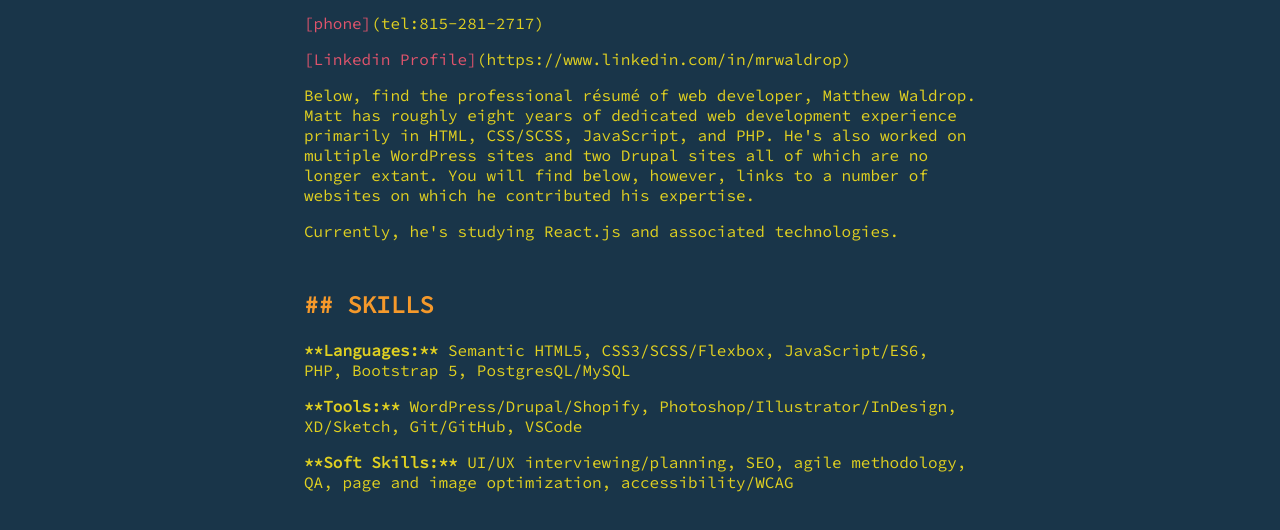
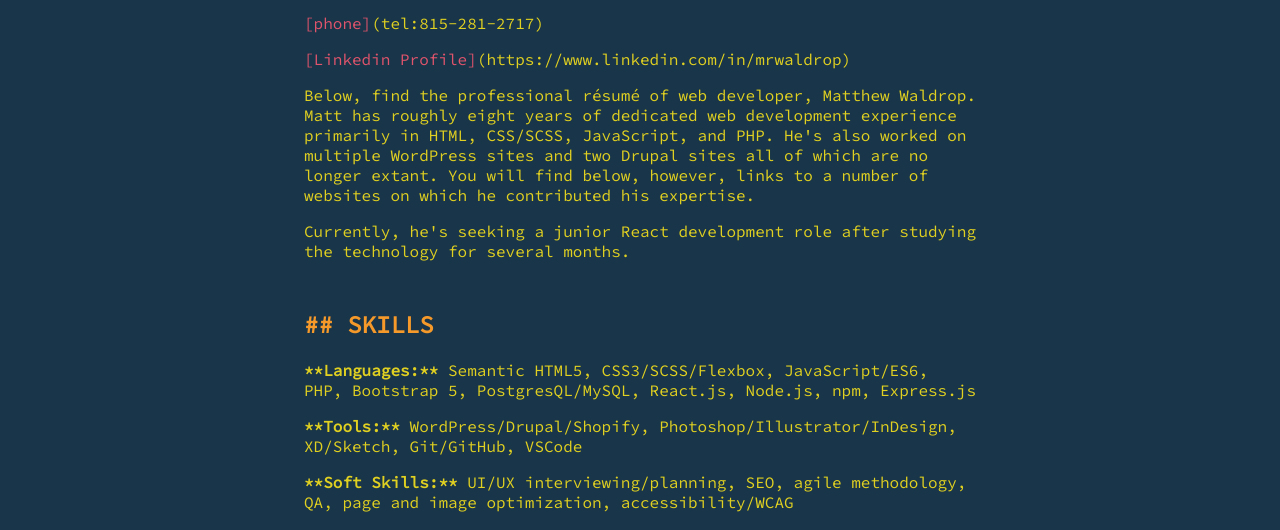
Before and after one commit to crowingram/mattwaldrop, a plain HTML site: page index.html in a window 1280 px wide. Shown: the part 270-800 px from the top of the page. Drawn offline with Linux system fonts and the light colour scheme; a web font is replaced by a local one.

Commit message:
updates summary and objective in index.html

```diff
--- a/index.html
+++ b/index.html
@@ -43,11 +43,11 @@
                 extant. You will find below, however, links to a number of websites on which he contributed
                 his expertise.</p>
 
-                <p>Currently, he's studying React.js and associated technologies.</p>
+                <p>Currently, he's seeking a junior React development role after studying the technology for several months.</p>
             </summary>
 
             <h2>SKILLS</h2>
-            <p><strong>Languages:</strong> Semantic HTML5, CSS3/SCSS/Flexbox, JavaScript/ES6, PHP, Bootstrap 5, PostgresQL/MySQL</p>
+            <p><strong>Languages:</strong> Semantic HTML5, CSS3/SCSS/Flexbox, JavaScript/ES6, PHP, Bootstrap 5, PostgresQL/MySQL, React.js, Node.js, npm, Express.js</p>
             <p><strong>Tools:</strong> WordPress/Drupal/Shopify, Photoshop/Illustrator/InDesign, XD/Sketch, Git/GitHub, VSCode</p>
             <p><strong>Soft Skills:</strong> UI/UX interviewing/planning, SEO, agile methodology, QA, page and image optimization, accessibility/WCAG</p>
 
```
